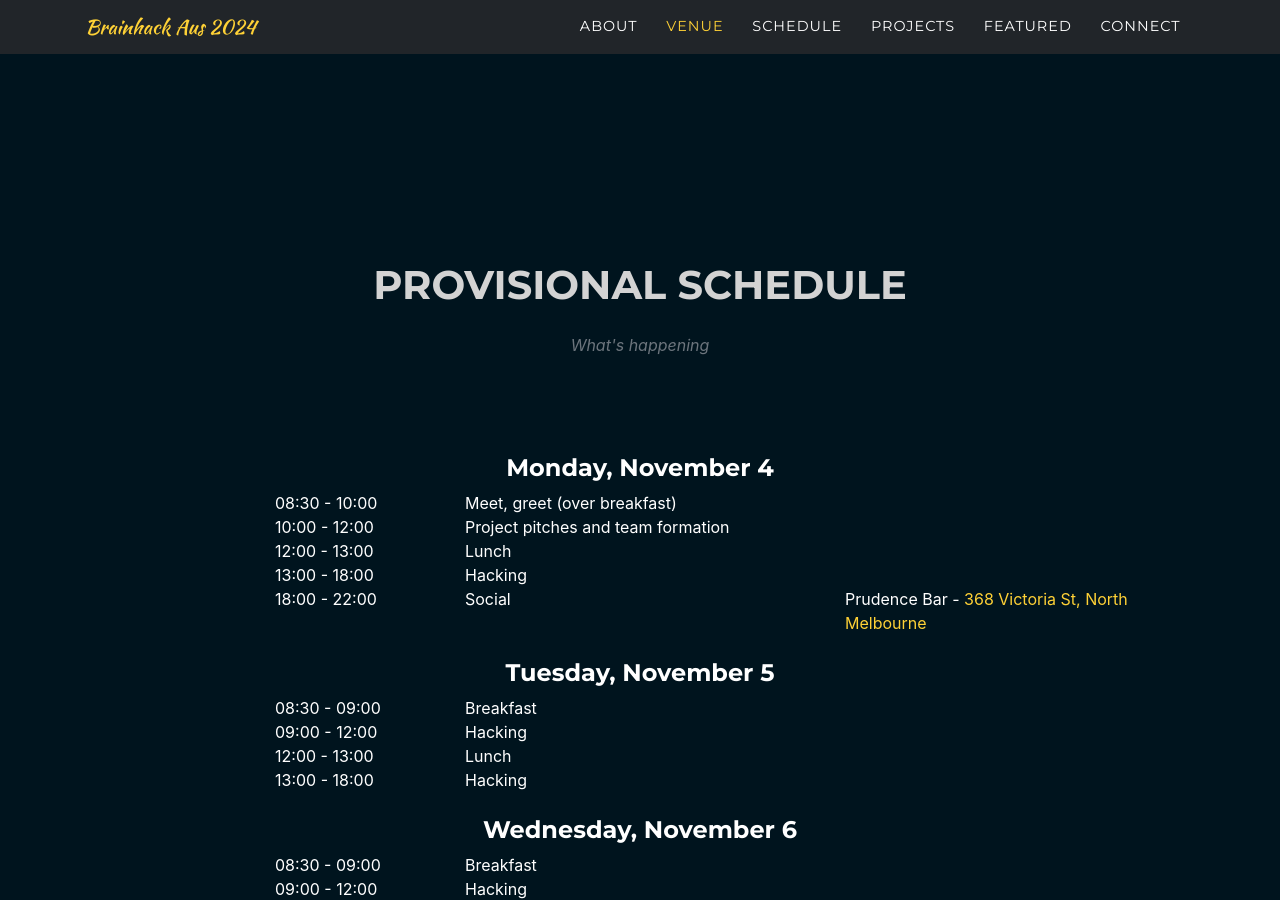
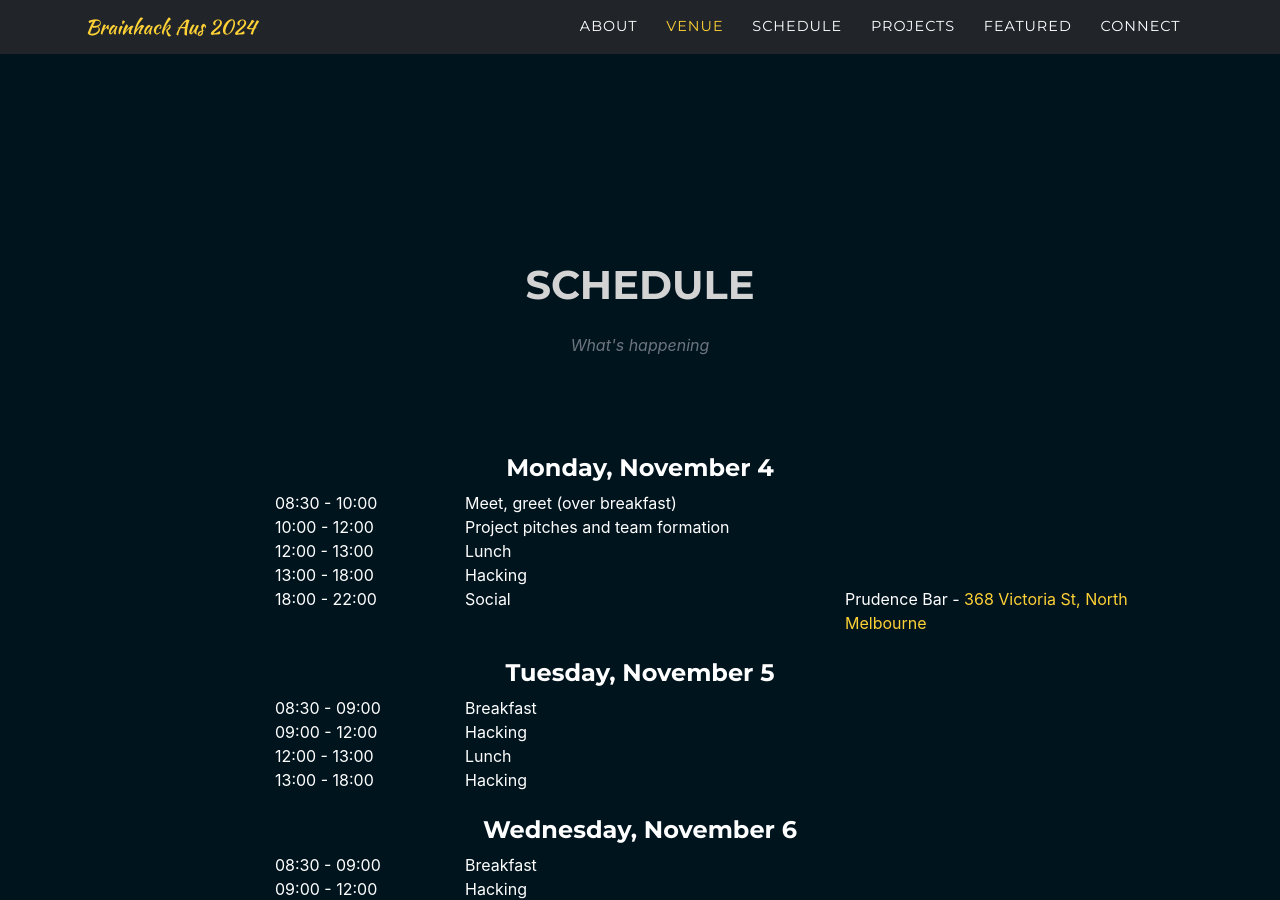
Before and after one commit to brainhack-aus/global2024, a Jekyll site: the page built from index.md, in a window 1280 px wide and 900 px high, scrolled down 3418 px. Built offline with Jekyll 4.4.1, drawn with Linux system fonts in a browser that asks for light colours; some web fonts are replaced.

Commit message:
Update sitetext.yml to make schedule non-provisional

```diff
--- a/_data/sitetext.yml
+++ b/_data/sitetext.yml
@@ -116,7 +116,7 @@ sponsors:
 
 schedule:
   section: schedule
-  title: "Provisional Schedule"
+  title: "Schedule"
   text: What's happening
 
 footer:
```
